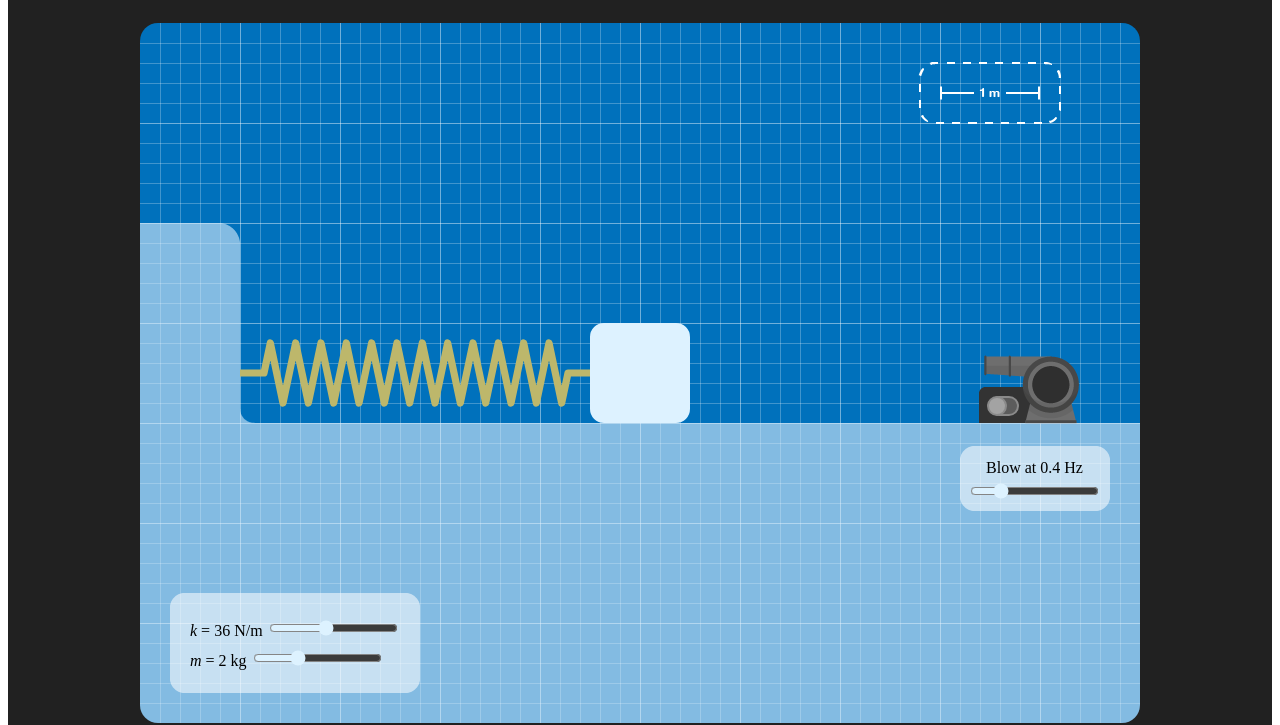
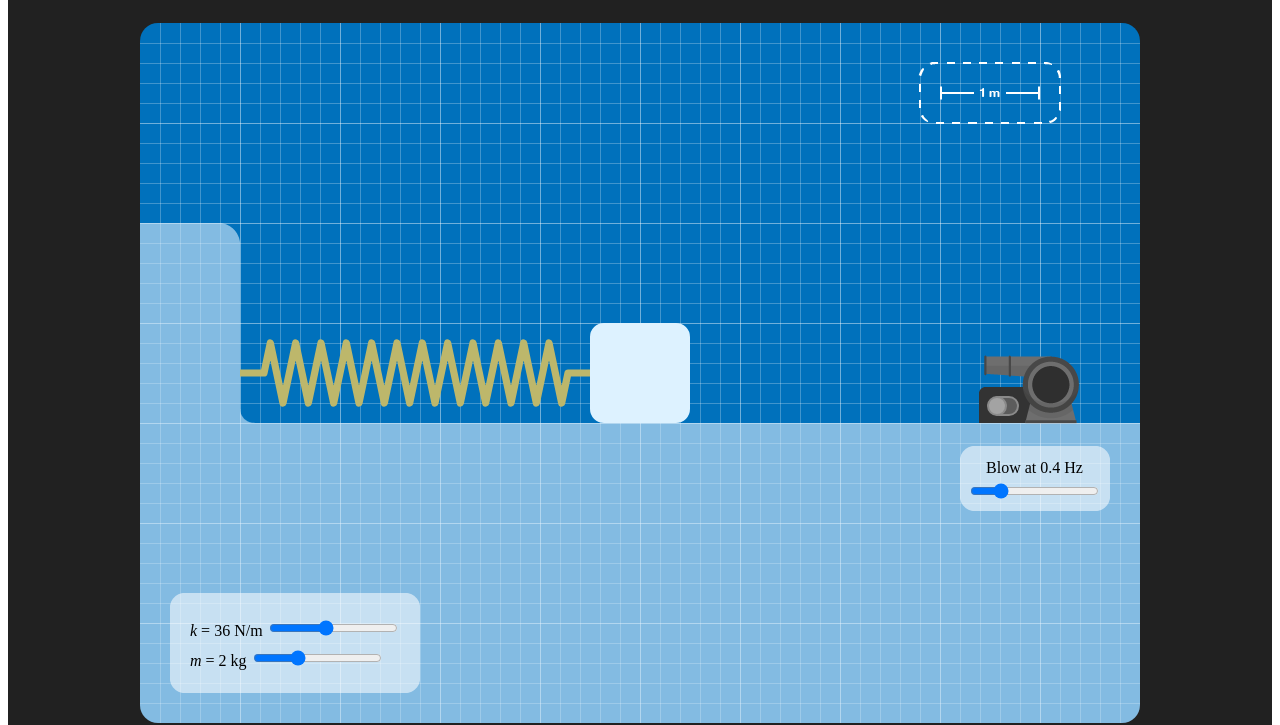
Before and after one commit to shayaninTest/Test, a plain HTML site: page index.html in a window 1280 px wide. Shown: the part 105-830 px from the top of the page. Drawn offline with Linux system fonts and the light colour scheme.

Commit message:
Update style.css

```diff
--- a/style.css
+++ b/style.css
@@ -124,7 +124,3 @@ p {
 .onoffswitch-checkbox:checked + .onoffswitch-label:before {
     right: 0px;
 }
-
-input {
-    accent-color: #DDF2FF;
-}
```
